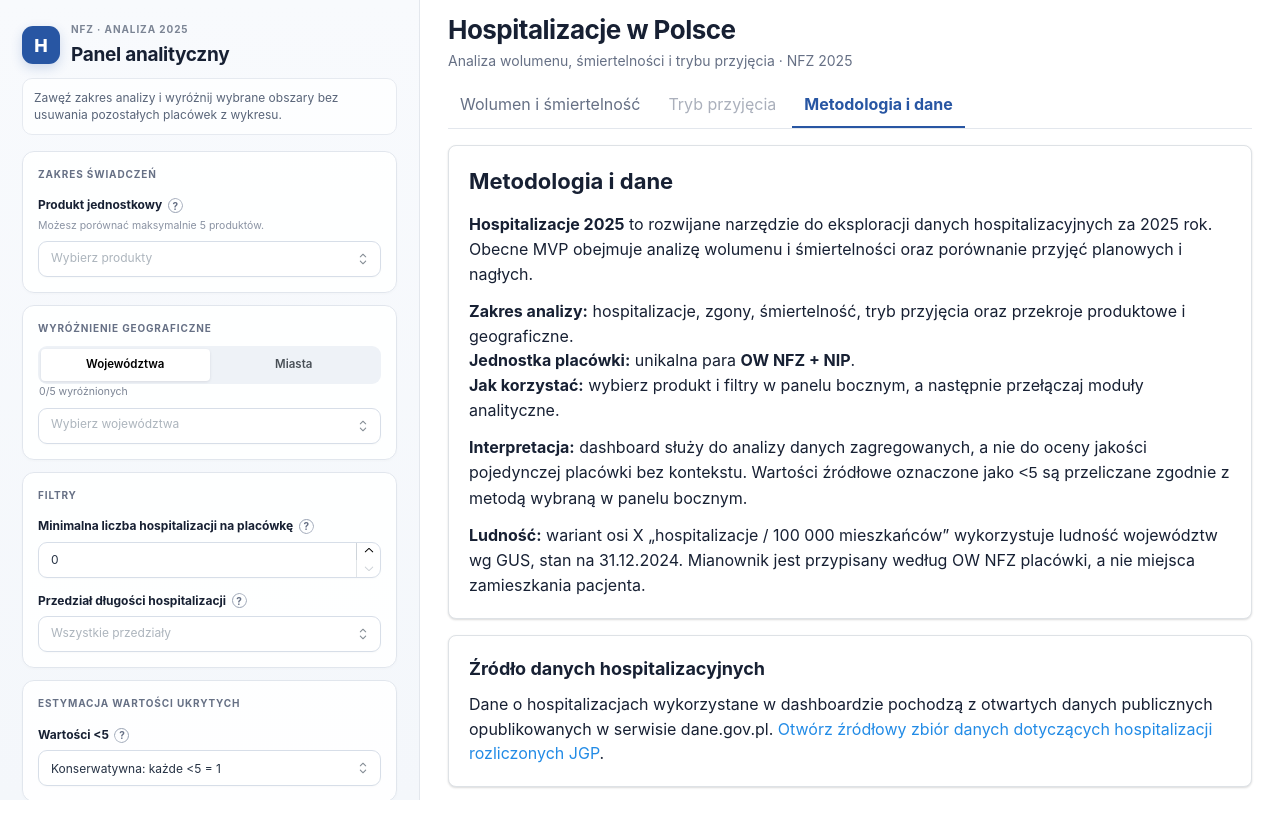
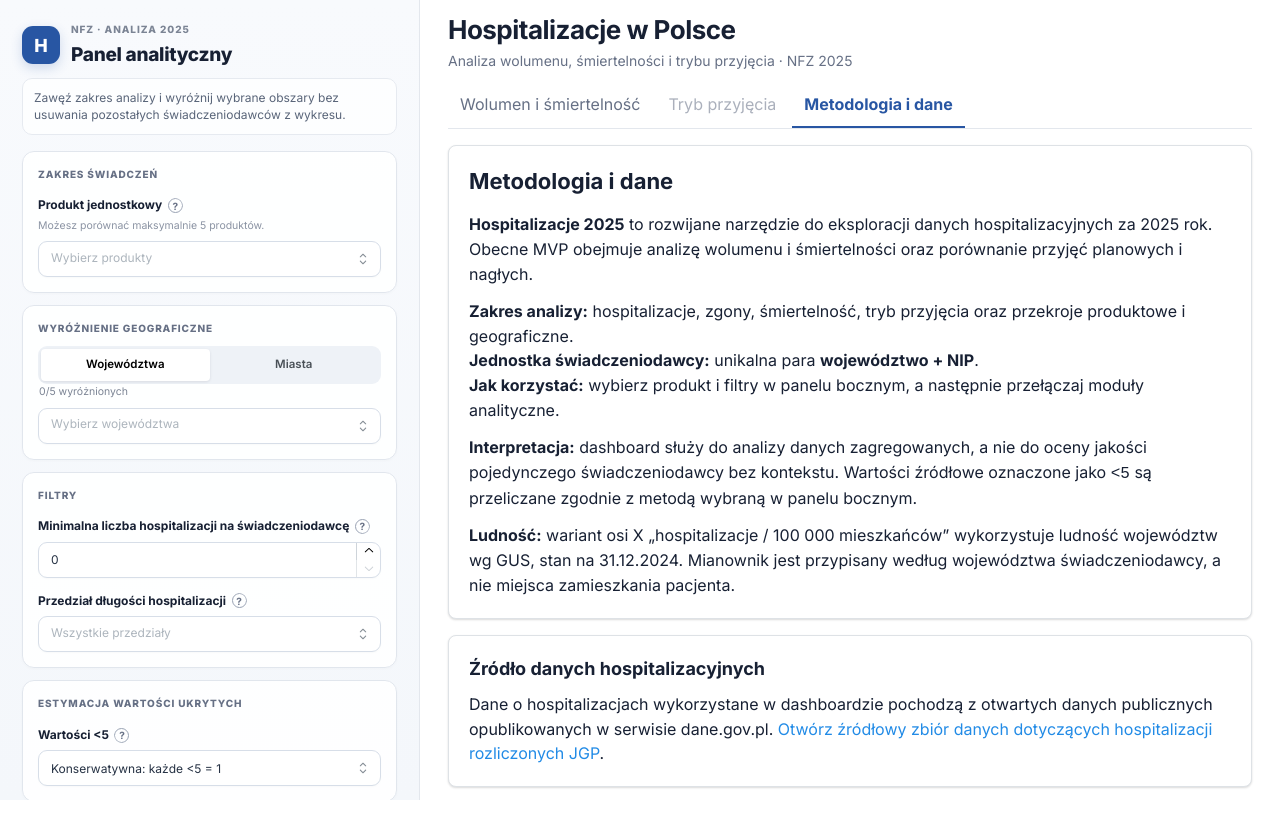
Before and after one commit to nataszarok/hospitalizacje-nfz, a Next.js app in the folder web/: page / in a window 1280 px wide. Both pictures are taken after a click on the button "Metodologia i dane". Built offline with nearby package versions, Linux system fonts and the light colour scheme; no server answers; the database is empty.

Commit message:
Minor changes - words and fonts

```diff
--- a/web/src/app/layout.tsx
+++ b/web/src/app/layout.tsx
@@ -1,7 +1,13 @@
 import type { Metadata } from "next";
+import { Inter } from "next/font/google";
 import "@mantine/core/styles.css";
 import "./globals.css";
 import { ColorSchemeScript, MantineProvider, mantineHtmlProps } from "@mantine/core";
+
+const inter = Inter({
+  subsets: ["latin", "latin-ext"],
+  display: "swap",
+});
 
 export const metadata: Metadata = {
   title: "Hospitalizacje w Polsce",
@@ -12,7 +18,17 @@ export default function RootLayout({ children }: Readonly<{ children: React.Reac
   return (
     <html lang="pl" {...mantineHtmlProps}>
       <head><ColorSchemeScript defaultColorScheme="light" /></head>
-      <body><MantineProvider defaultColorScheme="light">{children}</MantineProvider></body>
+      <body className={inter.className}>
+        <MantineProvider
+          defaultColorScheme="light"
+          theme={{
+            fontFamily: inter.style.fontFamily,
+            headings: { fontFamily: inter.style.fontFamily },
+          }}
+        >
+          {children}
+        </MantineProvider>
+      </body>
     </html>
   );
 }
--- a/web/src/components/AreaStatsPanel.tsx
+++ b/web/src/components/AreaStatsPanel.tsx
@@ -1,6 +1,5 @@
 "use client";
 
-import { Badge, Card, Group, Stack, Text } from "@mantine/core";
 import type { AreaStatGroup, GeographyMode, ProductOption } from "@/lib/types";
 
 function number(value: number, digits = 0) {
@@ -27,40 +26,40 @@ export function AreaStatsPanel({
   const productMap = new Map(products.map((product) => [product.code, product.label]));
 
   return <aside className="area-stats-panel">
-    <Group justify="space-between" align="flex-start" className="area-stats-heading">
+    <div className="area-stats-heading">
       <div>
-        <Text className="area-stats-kicker">Statystyki obszarów</Text>
-        <Text fw={700} size="sm">{geographyMode === "regions" ? "Województwa" : "Miasta"}</Text>
+        <div className="area-stats-kicker">Statystyki obszarów</div>
+        <h3>{geographyMode === "regions" ? "Województwa" : "Miasta"}</h3>
       </div>
-      {selectedKeys.length > 0 ? <Badge variant="light" color="blue" radius="xl">{selectedKeys.length}</Badge> : null}
-    </Group>
+      {selectedKeys.length > 0 ? <span className="count-badge">{selectedKeys.length}</span> : null}
+    </div>
 
-    {selectedKeys.length === 0 ? <Text className="area-stats-empty">Wybierz obszar w panelu po lewej, aby zobaczyć jego statystyki.</Text> : null}
+    {selectedKeys.length === 0 ? <div className="area-stats-empty">Wybierz obszar w panelu po lewej, aby zobaczyć jego statystyki.</div> : null}
 
-    <Stack gap="sm">
+    <div className="area-stat-cards">
       {selectedKeys.map((key) => {
         const group = groupMap.get(key);
         if (!group) return null;
         const baseline = baselineMap.get(key);
-        return <Card withBorder radius="md" padding="sm" key={key} className="area-stat-card">
-          <Text fw={700} size="sm" mb={6}>{group.name}</Text>
-          <Stack gap={8}>
-            {group.rows.map((row) => {
-              const baselineRow = baseline?.rows.find((candidate) => candidate.productCode === row.productCode);
-              return <div className="area-stat-row" key={row.productCode ?? "total"}>
-                <Text size="xs" fw={700} lineClamp={2} title={row.productCode ? productMap.get(row.productCode) : undefined}>
-                  {row.productCode ? (productMap.get(row.productCode) ?? row.productCode) : "Łącznie"}
-                </Text>
-                <div className="area-metrics-flow"><span>Hosp. <b>{number(row.hospitalizations)}</b></span><span>Śmiert. <b>{number(row.mortalityPct, 2)}%</b></span><span>Hosp./plac. <b>{number(row.hospitalizationsPerFacility, 1)}</b></span><span>Placówki <b>{row.facilities}</b></span>{geographyMode === "regions" && row.hospitalizationsPer100k !== null ? <span>Hosp./100 tys. <b>{number(row.hospitalizationsPer100k, 2)}</b></span> : null}</div>
-                {hasComparison && baselineRow ? <Text size="xs" c="dimmed" mt={7} className="area-stat-baseline">
-                  Bez progu: Hosp. {number(baselineRow.hospitalizations)} · Śmiert. {number(baselineRow.mortalityPct, 2)}% · Placówki {baselineRow.facilities}
-                  {geographyMode === "regions" && baselineRow.hospitalizationsPer100k !== null ? ` · Hosp./100 tys. ${number(baselineRow.hospitalizationsPer100k, 2)}` : ""}
-                </Text> : null}
-              </div>;
-            })}
-          </Stack>
-        </Card>;
+        return <section className="area-stat-card" key={key}>
+          <div className="area-stat-title">{group.name}</div>
+          {group.rows.map((row, index) => {
+            const baselineRow = baseline?.rows.find((candidate) => candidate.productCode === row.productCode);
+            return <div className={index === 0 ? "area-stat-row primary" : "area-stat-row"} key={row.productCode ?? "total"}>
+              <div className="area-stat-label" title={row.productCode ? productMap.get(row.productCode) : undefined}>
+                {row.productCode ? (productMap.get(row.productCode) ?? row.productCode) : "Łącznie"}
+              </div>
+              <div>Hosp. <b>{number(row.hospitalizations)}</b> · Śmiert. <b>{number(row.mortalityPct, 2)}%</b></div>
+              <div>Hosp./świadczeniodawcę <b>{number(row.hospitalizationsPerFacility, 1)}</b> · Świadczeniodawcy <b>{row.facilities}</b></div>
+              {geographyMode === "regions" && row.hospitalizationsPer100k !== null ? <div>Hosp./100 tys. <b>{number(row.hospitalizationsPer100k, 2)}</b></div> : null}
+              {hasComparison && baselineRow ? <div className="area-stat-baseline">
+                Bez progu: Hosp. {number(baselineRow.hospitalizations)} · Śmiert. {number(baselineRow.mortalityPct, 2)}% · Świadczeniodawcy {baselineRow.facilities}
+                {geographyMode === "regions" && baselineRow.hospitalizationsPer100k !== null ? ` · Hosp./100 tys. ${number(baselineRow.hospitalizationsPer100k, 2)}` : ""}
+              </div> : null}
+            </div>;
+          })}
+        </section>;
       })}
-    </Stack>
+    </div>
   </aside>;
 }
--- a/web/src/components/KpiStrip.tsx
+++ b/web/src/components/KpiStrip.tsx
@@ -17,7 +17,7 @@ function KpiInfo({ label }: { label: string }) {
 
 export function KpiStrip({ current, baseline, compare }: { current: KpiSummary; baseline: KpiSummary; compare: boolean }) {
   const cards = [
-    { label: "Placówki", help: "", value: integer(current.facilities), base: integer(baseline.facilities), raw: current.facilities, rawBase: baseline.facilities, share: true },
+    { label: "Świadczeniodawcy", help: "", value: integer(current.facilities), base: integer(baseline.facilities), raw: current.facilities, rawBase: baseline.facilities, share: true },
     { label: "Hospitalizacje", help: "", value: integer(current.hospitalizations), base: integer(baseline.hospitalizations), raw: current.hospitalizations, rawBase: baseline.hospitalizations, share: true },
     { label: "Zgony", help: "", value: integer(current.deaths), base: integer(baseline.deaths), raw: current.deaths, rawBase: baseline.deaths, share: true },
     { label: "Śmiertelność ogółem", help: "", value: pct(current.mortalityPct), base: pct(baseline.mortalityPct), raw: current.mortalityPct, rawBase: baseline.mortalityPct, share: false },
--- a/web/src/components/MethodologyPanel.tsx
+++ b/web/src/components/MethodologyPanel.tsx
@@ -15,16 +15,16 @@ export function MethodologyPanel({ year }: { year: string | number }) {
 
           <Text>
             <strong>Zakres analizy:</strong> hospitalizacje, zgony, śmiertelność, tryb przyjęcia oraz przekroje produktowe i geograficzne.<br />
-            <strong>Jednostka placówki:</strong> unikalna para <strong>OW NFZ + NIP</strong>.<br />
+            <strong>Jednostka świadczeniodawcy:</strong> unikalna para <strong>województwo + NIP</strong>.<br />
             <strong>Jak korzystać:</strong> wybierz produkt i filtry w panelu bocznym, a następnie przełączaj moduły analityczne.
           </Text>
 
           <Text>
-            <strong>Interpretacja:</strong> dashboard służy do analizy danych zagregowanych, a nie do oceny jakości pojedynczej placówki bez kontekstu. Wartości źródłowe oznaczone jako <code>&lt;5</code> są przeliczane zgodnie z metodą wybraną w panelu bocznym.
+            <strong>Interpretacja:</strong> dashboard służy do analizy danych zagregowanych, a nie do oceny jakości pojedynczego świadczeniodawcy bez kontekstu. Wartości źródłowe oznaczone jako <code>&lt;5</code> są przeliczane zgodnie z metodą wybraną w panelu bocznym.
           </Text>
 
           <Text>
-            <strong>Ludność:</strong> wariant osi X „hospitalizacje / 100 000 mieszkańców” wykorzystuje ludność województw wg GUS, stan na 31.12.2024. Mianownik jest przypisany według OW NFZ placówki, a nie miejsca zamieszkania pacjenta.
+            <strong>Ludność:</strong> wariant osi X „hospitalizacje / 100 000 mieszkańców” wykorzystuje ludność województw wg GUS, stan na 31.12.2024. Mianownik jest przypisany według województwa świadczeniodawcy, a nie miejsca zamieszkania pacjenta.
           </Text>
         </Stack>
       </Paper>
--- a/web/src/components/MortalityTab.tsx
+++ b/web/src/components/MortalityTab.tsx
@@ -44,7 +44,7 @@ export function MortalityTab({
       <KpiStrip current={data.current} baseline={data.baseline} compare={data.hasComparison} />
       <section className="chart-section">
         <div className="chart-header">
-          <div><h2>Śmiertelność a wolumen</h2><p>Każdy punkt to placówka; wyróżnione obszary pozostają na tle pozostałych placówek.</p></div>
+          <div><h2>Śmiertelność a wolumen</h2><p>Każdy punkt to świadczeniodawca; wyróżnione obszary pozostają na tle pozostałych świadczeniodawców.</p></div>
         </div>
         {data.rows.length > 0 ? <div className="analysis-grid">
           <div className="plot-column">
@@ -77,13 +77,13 @@ export function MortalityTab({
             products={selectedProductDefinitions}
             hasComparison={data.hasComparison}
           />
-        </div> : <div className="empty-chart">{selectedProducts.length === 0 ? "Wybierz co najmniej jeden produkt." : "Brak placówek spełniających wybrane kryteria."}</div>}
+        </div> : <div className="empty-chart">{selectedProducts.length === 0 ? "Wybierz co najmniej jeden produkt." : "Brak świadczeniodawców spełniających wybrane kryteria."}</div>}
       </section>
       <details className="data-details">
         <summary>Tabela danych · wolumen i śmiertelność</summary>
         <div className="table-wrap">
           <table>
-            <thead><tr><th>Świadczeniodawca</th><th>NIP</th><th>Produkt</th><th>OW NFZ</th><th>Województwo</th><th>Miasto</th><th>Hospitalizacje</th><th>Zgony</th><th>Śmiertelność</th></tr></thead>
+            <thead><tr><th>Świadczeniodawca</th><th>NIP</th><th>Produkt</th><th>Kod województwa</th><th>Województwo</th><th>Miasto</th><th>Hospitalizacje</th><th>Zgony</th><th>Śmiertelność</th></tr></thead>
             <tbody>{data.rows.slice(0, 500).map((row) => <tr key={`${row.owNfz}-${row.nip}-${row.productCode}`}><td>{row.providerName}</td><td>{row.nip}</td><td title={productMap.get(row.productCode)?.label}>{row.productCode}</td><td>{row.owNfz}</td><td>{row.voivodeship}</td><td>{row.city}</td><td>{Math.round(row.hospitalizations).toLocaleString("pl-PL")}</td><td>{Math.round(row.deaths).toLocaleString("pl-PL")}</td><td>{row.mortalityPct.toFixed(1)}%</td></tr>)}</tbody>
           </table>
           {data.rows.length > 500 ? <p className="table-note">Podgląd pokazuje pierwsze 500 wierszy.</p> : null}
--- a/web/src/components/Sidebar.tsx
+++ b/web/src/components/Sidebar.tsx
@@ -49,7 +49,7 @@ export function Sidebar({
         <div className="sidebar-title">Panel analityczny</div>
       </div>
     </div>
-    <p className="sidebar-intro">Zawęź zakres analizy i wyróżnij wybrane obszary bez usuwania pozostałych placówek z wykresu.</p>
+    <p className="sidebar-intro">Zawęź zakres analizy i wyróżnij wybrane obszary bez usuwania pozostałych świadczeniodawców z wykresu.</p>
 
     <FilterSection title="Zakres świadczeń">
       <LabelWithInfo htmlFor="products" help="">Produkt jednostkowy</LabelWithInfo>
@@ -102,7 +102,7 @@ export function Sidebar({
     </FilterSection>
 
     <FilterSection title="Filtry">
-      <LabelWithInfo htmlFor="minHosp" help="Próg jest liczony po aktualnych filtrach na poziomie całej placówki, czyli unikalnej pary OW NFZ + NIP. Jeśli wybrano kilka produktów, ich hospitalizacje są najpierw sumowane dla placówki. Próg wpływa na punkty, tabele i główne statystyki. Dla porównania aplikacja nadal pokazuje wartości bez tego progu.">Minimalna liczba hospitalizacji na placówkę</LabelWithInfo>
+      <LabelWithInfo htmlFor="minHosp" help="Próg jest liczony po aktualnych filtrach na poziomie całego świadczeniodawcy, czyli unikalnej pary województwo + NIP. Jeśli wybrano kilka produktów, ich hospitalizacje są najpierw sumowane dla świadczeniodawcy. Próg wpływa na punkty, tabele i główne statystyki. Dla porównania aplikacja nadal pokazuje wartości bez tego progu.">Minimalna liczba hospitalizacji na świadczeniodawcę</LabelWithInfo>
       <NumberInput
         id="minHosp"
         min={0}
```
Also changed, not shown: web/src/components/MortalityChart.tsx (+4 -5 lines).
